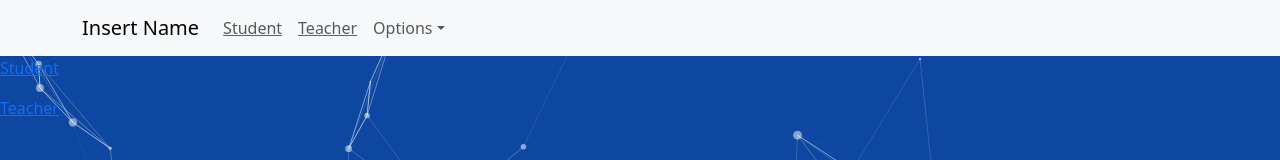
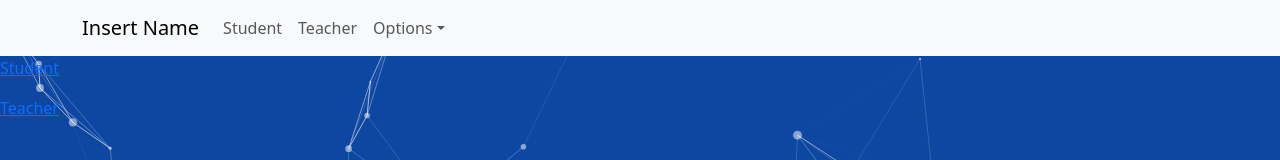
Before and after one commit to RickeyZh/ignitionhacks2023, a React (Create React App) app: page / in a window 1280 px wide. Shown: the top 160 px of the page. Built offline with nearby package versions, Linux system fonts and the light colour scheme.

Commit message:
Update Navbar.js

```diff
--- a/src/Components/Navbar.js
+++ b/src/Components/Navbar.js
@@ -8,13 +8,13 @@ function Navi() {
   return (
     <Navbar expand="lg" className="bg-body-tertiary">
       <Container>
-        <Navbar.Brand href="#home">Insert Name</Navbar.Brand>
+        <Navbar.Brand href="/">Insert Name</Navbar.Brand>
         <Navbar.Toggle aria-controls="basic-navbar-nav" />
         <Navbar.Collapse id="basic-navbar-nav">
           <Nav className="me-auto">
-            <NavLink to="/student"> <Nav.Link href="#home">Student</Nav.Link></NavLink>
+            <Nav.Link href="/student">Student</Nav.Link>
 
-            <NavLink to="/teacher"> <Nav.Link href="#link">Teacher</Nav.Link></NavLink>
+            <Nav.Link href="/teacher">Teacher</Nav.Link>
 
             <NavDropdown title="Options" id="basic-nav-dropdown">
               <NavDropdown.Item href="#action/3.1">Action</NavDropdown.Item>
```
